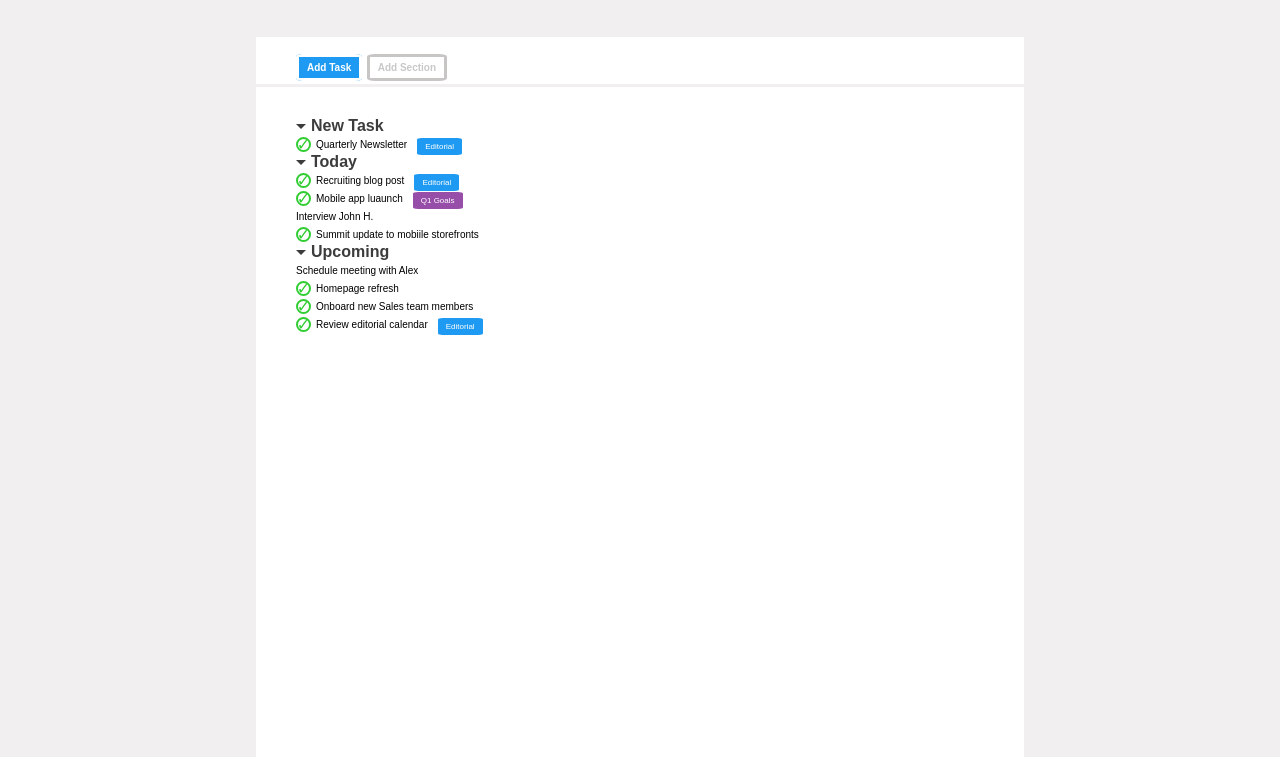
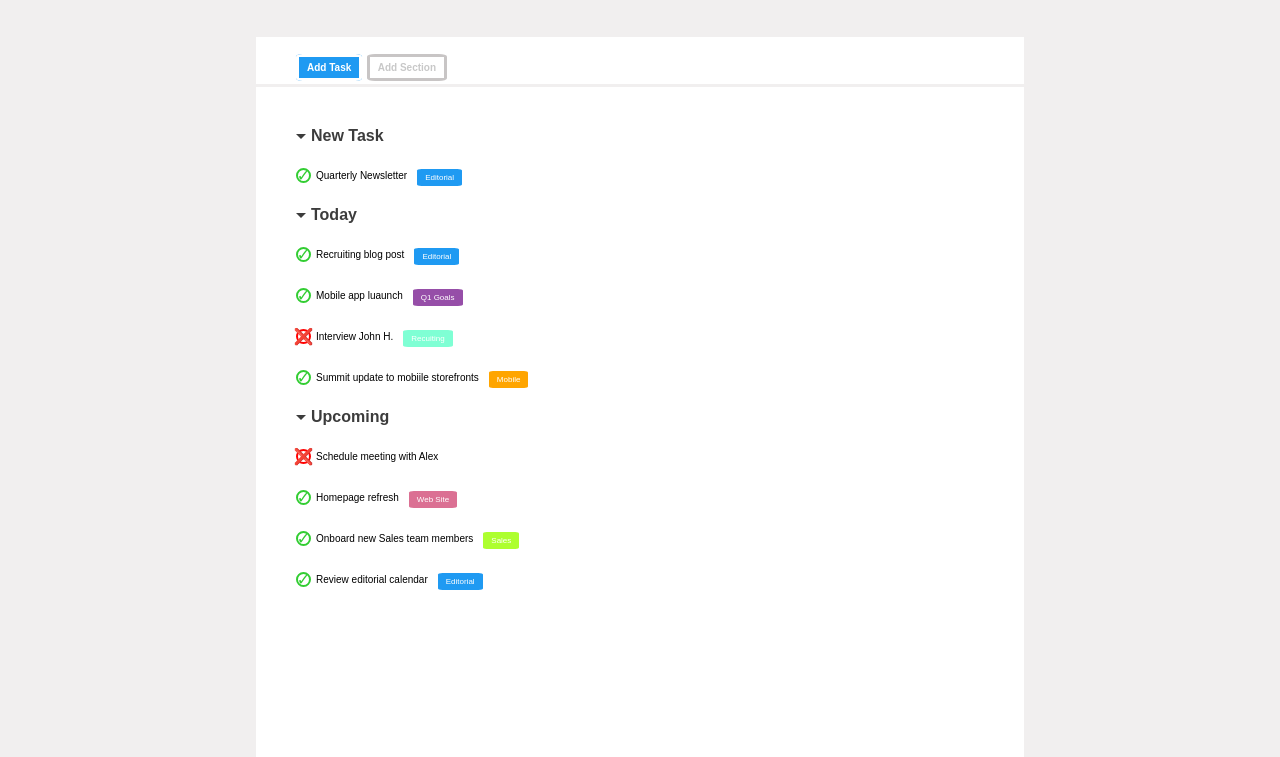
Before and after one commit to FilippoDibe/html-css-toboolist, a plain HTML site: page index.html in a window 1280 px wide. Shown: the part 57-814 px from the top of the page. Drawn offline with Linux system fonts and the light colour scheme.

Commit message:
complete

```diff
--- a/css/style.css
+++ b/css/style.css
@@ -6,6 +6,7 @@
 }
 body{
     background-color: rgb(241, 239, 239);
+
 }
 /* header style */
 header{
@@ -56,6 +57,7 @@ header img, header h1 {
         .lista{
             padding-left: 40px;
             padding-top: 30px;
+
         }
         .freccia{
             display: inline-block;
@@ -69,14 +71,13 @@ header img, header h1 {
         }
         .titolo{
             color: #3c3c3c;
-            display: inline-block;
         }
     /* text style  */
         .text{
             font-size: 10px;
             padding: 5px 0px;
             vertical-align: middle;
-            display: inline;
+            display: inline-block;
 
         }
     /* check verde tondo  */
@@ -110,3 +111,35 @@ header img, header h1 {
     .Q1goals{
         background-color: rgb(150, 78, 168);
     }
+    .recruiting{
+        background-color: aquamarine;
+    }
+    .mobile{
+        background-color: orange;
+    }
+    .website{
+        background-color: palevioletred;
+    }
+    .sales{
+        background-color: greenyellow;
+    }
+/* cross */
+.cross{
+    display: inline-flex;
+    vertical-align: middle;
+    width: 15px;
+    height: 15px;
+    border-radius: 50%;
+    border: 2px solid black;
+    background-color: white;
+    align-items: center;
+    justify-content: center;
+    color: red;
+    border-color: red;
+    margin-right: 5px;
+}
+
+.riga{
+    padding-top: 10px;
+    padding-bottom: 10px;
+}
--- a/index.html
+++ b/index.html
@@ -27,21 +27,51 @@
         </section>
         <div class="lista">
             <!-- new task -->
-            <span class="freccia"></span><span class="titolo"><strong>New Task</strong></span> <br>
-            <span class="check">&#x2713;</span><div class="text">Quarterly Newsletter</div><div class="box editorial">Editorial</div> <br>
+            <div class="container">
+                <div class="riga">
+                    <span class="freccia"></span><span class="titolo"><strong>New Task</strong></span>
+                </div>
+                <div class="riga">
+                    <span class="check">&#x2713;</span><div class="text">Quarterly Newsletter</div><div class="box editorial">Editorial</div>
+                </div>
+            </div>
             <!-- today -->
-            <span class="freccia"></span><span class="titolo"><strong>Today</strong></span> <br>
-            <span class="check">&#x2713;</span><div class="text">Recruiting blog post</div><div class=" box editorial">Editorial</div> <br>
-            <span class="check">&#x2713;</span><div class="text">Mobile app luaunch</div><div class="box Q1goals">Q1 Goals</div> <br>
-            <span class="cross"></span><div class="text">Interview John H.</div><div class="box recruiting">Recuiting</div> <br>
-            <span class="check">&#x2713;</span><div class="text">Summit update to mobiile storefronts</div><div class="box mobile">Mobile</div> <br>
+            <div class="container">
+                <div class="riga">
+                    <span class="freccia"></span><span class="titolo"><strong>Today</strong></span>
+                </div>
+                <div class="riga">
+                    <span class="check">&#x2713;</span><div class="text">Recruiting blog post</div><div class=" box editorial">Editorial</div>
+                </div>
+                <div class="riga">
+                    <span class="check">&#x2713;</span><div class="text">Mobile app luaunch</div><div class="box Q1goals">Q1 Goals</div>
+                </div>
+                <div class="riga">
+                    <span class="cross">&#10060;</span><div class="text">Interview John H.</div><div class="box recruiting">Recuiting</div>
+                </div>
+                <div class="riga">
+                    <span class="check">&#x2713;</span><div class="text">Summit update to mobiile storefronts</div><div class="box mobile">Mobile</div>
+                </div>
+            </div>
             <!-- upcoming -->
-            <span class="freccia"></span><span class="titolo"><strong>Upcoming</strong></span> <br>
-            <span class="cross"></span><div class="text">Schedule meeting with Alex</div> <br>
-            <span class="check">&#x2713;</span><div class="text">Homepage refresh</div><div class="box website">Web Site</div> <br>
-            <span class="check">&#x2713;</span><div class="text">Onboard new Sales team members</div><div class="box sales">Sales</div> <br>
-            <span class="check">&#x2713;</span><div class="text">Review editorial calendar</div><div class="box editorial">Editorial</div> <br>
+            <div class="container">
+                <div class="riga">
+                    <span class="freccia"></span><span class="titolo"><strong>Upcoming</strong></span>
+                </div>
+                <div class="riga">
+                    <span class="cross">&#10060;</span><div class="text">Schedule meeting with Alex</div>
+                </div>
+                <div class="riga">
+                    <span class="check">&#x2713;</span><div class="text">Homepage refresh</div><div class="box website">Web Site</div>
 
+                </div>
+                <div class="riga">
+                    <span class="check">&#x2713;</span><div class="text">Onboard new Sales team members</div><div class="box sales">Sales</div>
+                </div>
+                <div class="riga">
+                    <span class="check">&#x2713;</span><div class="text">Review editorial calendar</div><div class="box editorial">Editorial</div>
+                </div>
+            </div>
 
 
         </div>
```
